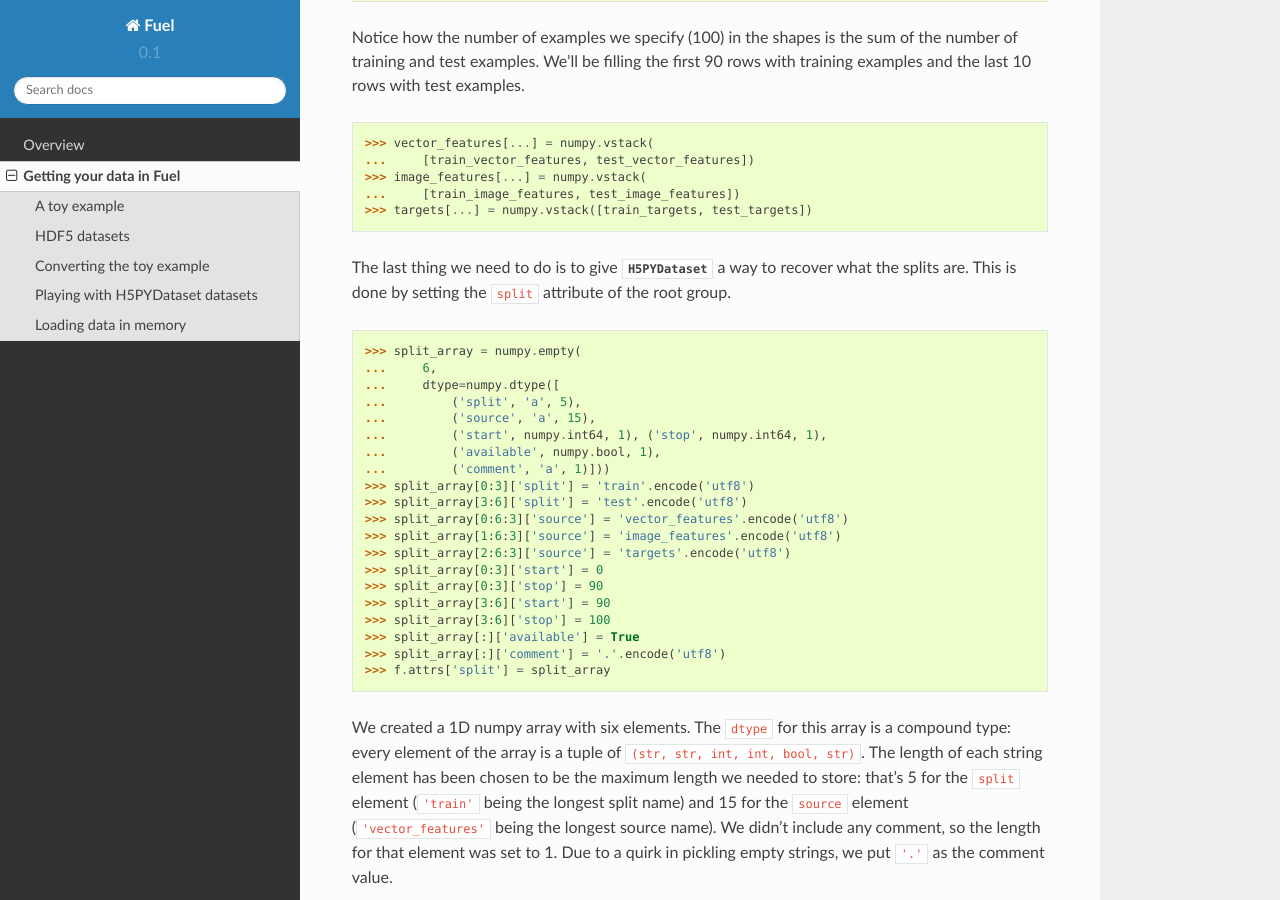
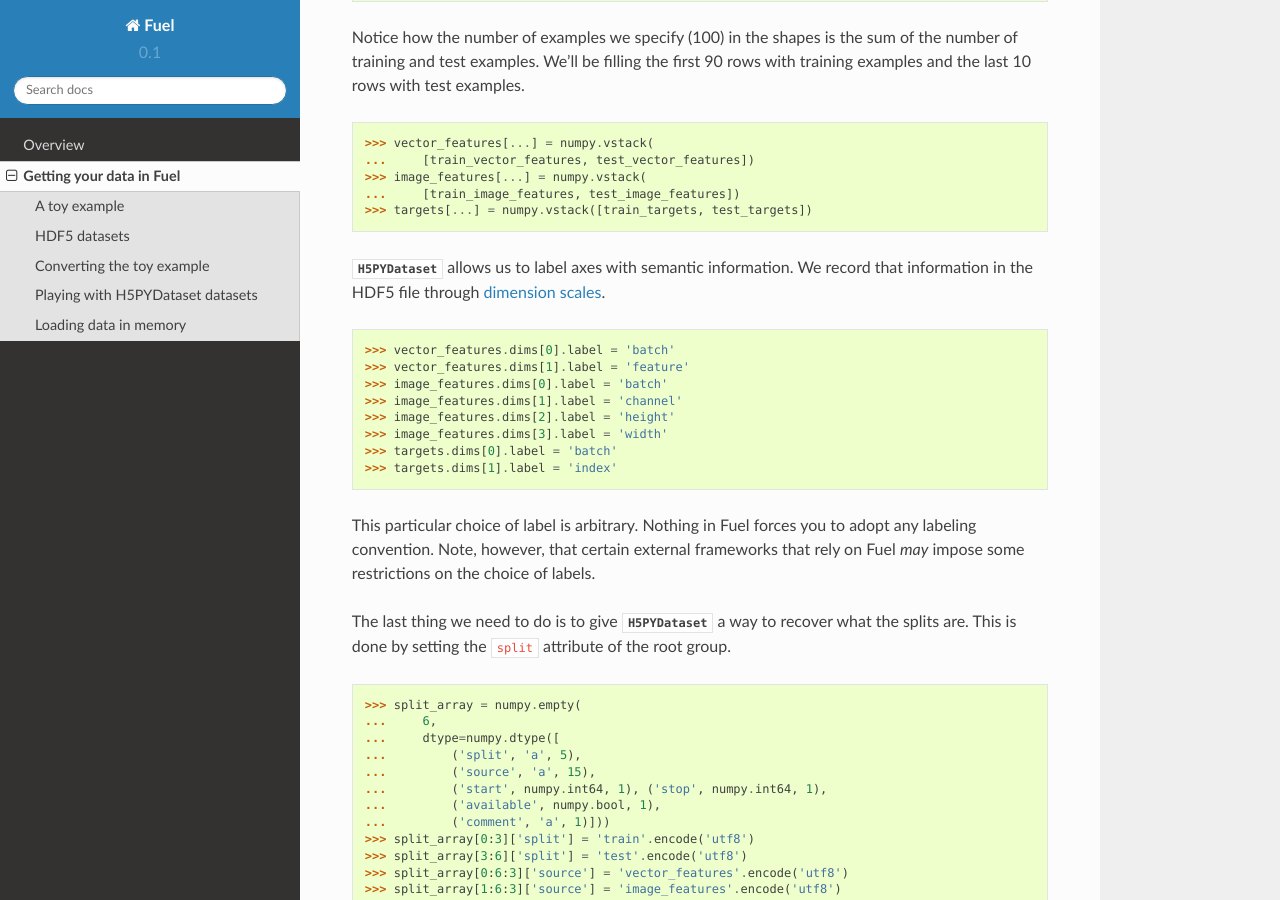
Before and after one commit to mila-iqia/fuel, a Sphinx documentation site: the page built from docs/h5py_dataset.rst, in a window 1280 px wide and 900 px high, scrolled down 2132 px. Built offline with Sphinx 7.4.7 and the Read the Docs theme 2.0.0, drawn with Linux system fonts in a browser that asks for light colours; some of the changed text lies outside the part shown.

Commit message:
Update H5PYDataset doc for axis labeling

```diff
--- a/docs/h5py_dataset.rst
+++ b/docs/h5py_dataset.rst
@@ -110,6 +110,23 @@ with training examples and the last 10 rows with test examples.
 >>> image_features[...] = numpy.vstack(
 ...     [train_image_features, test_image_features])
 >>> targets[...] = numpy.vstack([train_targets, test_targets])
+
+:class:`~.datasets.hdf5.H5PYDataset` allows us to label axes with semantic
+information. We record that information in the HDF5 file through `dimension
+scales`_.
+
+>>> vector_features.dims[0].label = 'batch'
+>>> vector_features.dims[1].label = 'feature'
+>>> image_features.dims[0].label = 'batch'
+>>> image_features.dims[1].label = 'channel'
+>>> image_features.dims[2].label = 'height'
+>>> image_features.dims[3].label = 'width'
+>>> targets.dims[0].label = 'batch'
+>>> targets.dims[1].label = 'index'
+
+This particular choice of label is arbitrary. Nothing in Fuel forces you to
+adopt any labeling convention. Note, however, that certain external frameworks
+that rely on Fuel *may* impose some restrictions on the choice of labels.
 
 The last thing we need to do is to give :class:`~.datasets.hdf5.H5PYDataset`
 a way to recover what the splits are. This is done by setting the ``split``
@@ -231,6 +248,16 @@ picked them up for us:
 >>> print(train_set.provides_sources) # doctest: +SKIP
 [u'image_features', u'targets', u'vector_features']
 
+It also parsed axis labels, which are accessible through the ``axis_labels``
+property, which is a dict mapping source names to a tuple of axis labels:
+
+>>> print(train_set.axis_labels['image_features']) # doctest: +SKIP
+(u'batch', u'channel', u'height', u'width')
+>>> print(train_set.axis_labels['vector_features']) # doctest: +SKIP
+(u'batch', u'feature')
+>>> print(train_set.axis_labels['targets']) # doctest: +SKIP
+(u'batch', u'index')
+
 We can request data as usual:
 
 >>> handle = train_set.open()
@@ -269,3 +296,17 @@ what you requested, and nothing more.
 <type 'numpy.ndarray'>
 >>> print(data.shape)
 (80, 10)
+
+.. doctest::
+   :hide:
+
+   >>> import os
+   >>> os.remove('train_image_features.npy')
+   >>> os.remove('train_vector_features.npy')
+   >>> os.remove('train_targets.npy')
+   >>> os.remove('test_image_features.npy')
+   >>> os.remove('test_vector_features.npy')
+   >>> os.remove('test_targets.npy')
+   >>> os.remove('dataset.hdf5')
+
+.. _dimension scales: http://docs.h5py.org/en/latest/high/dims.html
```
